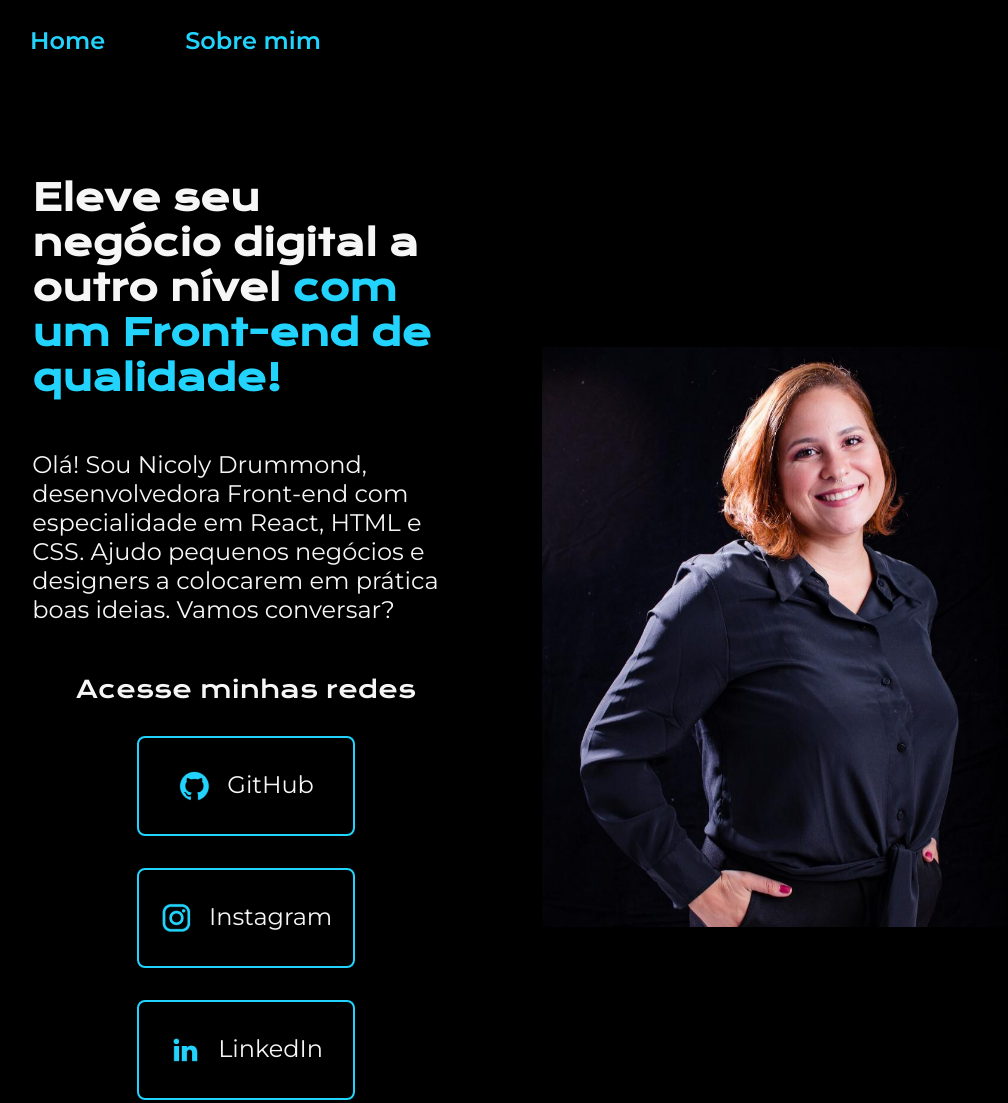
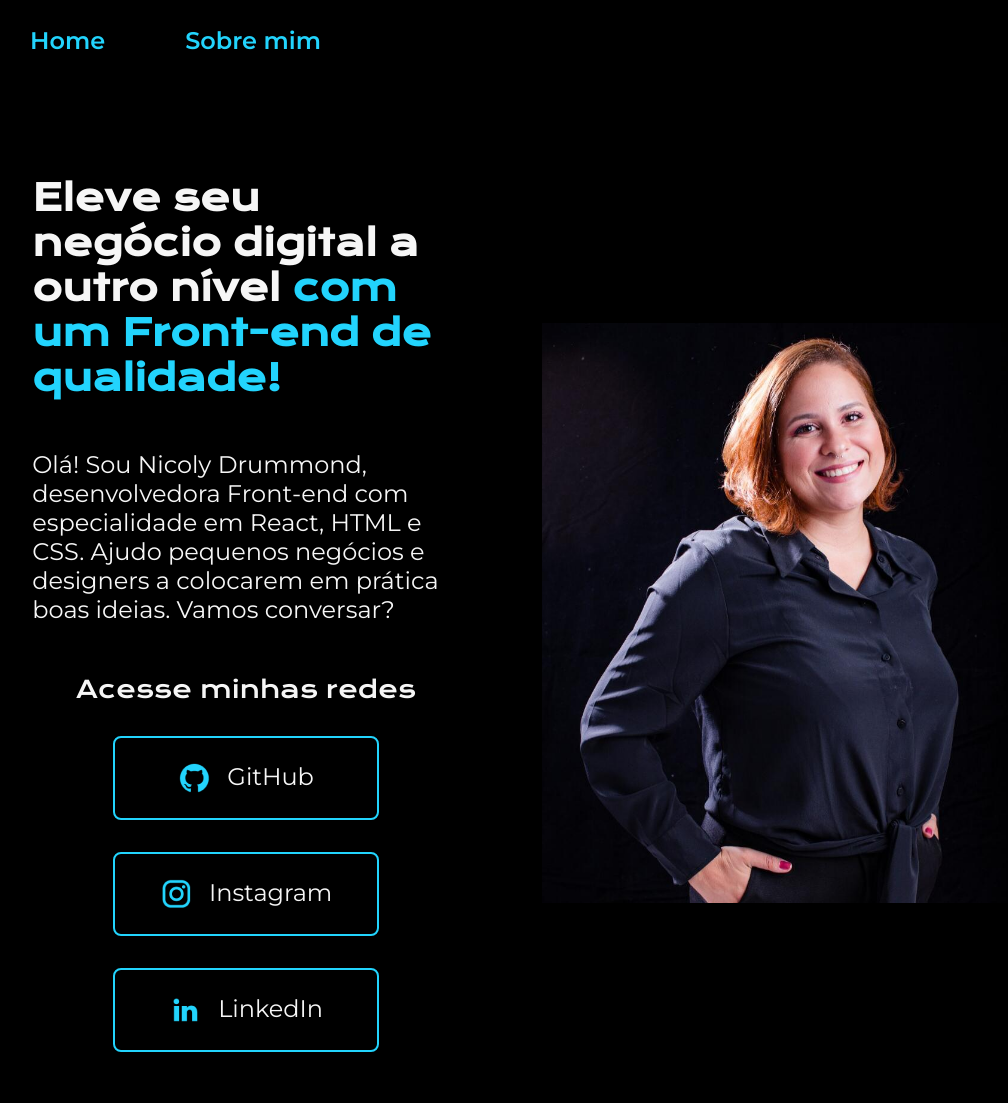
Before and after one commit to nicolydrummond/portfolio, a plain HTML site: page index.html in a window 1280 px wide. Shown: the top 1103 px of the page, without its empty margins (98-1106 px from the left). Drawn offline with nearby package versions, Linux system fonts and the light colour scheme.

Commit message:
alteracao do padding da classe apresentacao__links__navegacao

```diff
--- a/styles/style.css
+++ b/styles/style.css
@@ -92,7 +92,6 @@ body {
 }
 
 .apresentacao__links__navegacao {
-
     display: flex;
     justify-content: center;
     gap: 16px;
@@ -101,11 +100,10 @@ body {
     text-align: center;
     border-radius: 8px;
     font-size: 1.5rem;
-    padding: 2rem 0;
+    padding: 1.5rem 1.5rem;
     text-decoration: none;
     color: var(--cor-secundaria);
     font-family: var(--fonte-secundaria);
-
 }
 
 .apresentacao__links__navegacao:hover {
```
